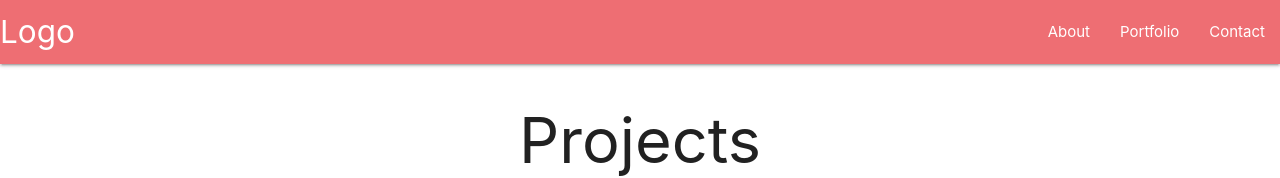
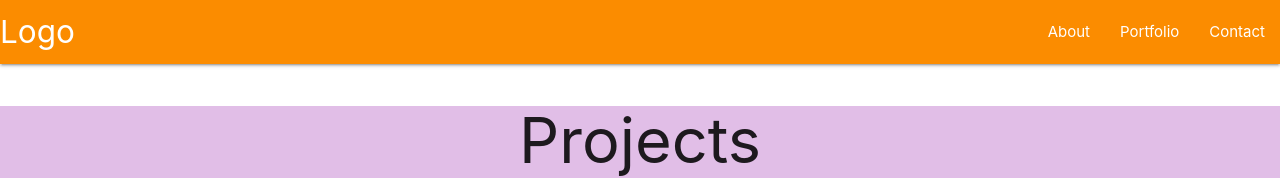
Before and after one commit to afbrown1216/portfolio, a React (Create React App) app: page /portfolio in a window 1280 px wide. Shown: the top 178 px of the page. Built offline with nearby package versions, Linux system fonts and the light colour scheme.

Commit message:
added some background colors

```diff
--- a/src/Components/Navbar/Navbar.js
+++ b/src/Components/Navbar/Navbar.js
@@ -6,7 +6,7 @@ const Navbar = () => {
     return (
         <div>
             <nav>
-                <div className="nav-wrapper">
+                <div className="nav-wrapper orange darken-1">
                 <a className="brand-logo">Logo</a>
                     <ul id="nav-mobile" className="right hide-on-med-and-down">
                         <li><Link to="/" >About</Link></li>
--- a/src/Components/Project/Project.js
+++ b/src/Components/Project/Project.js
@@ -5,7 +5,7 @@ const Project = (props) => {
     return (
 
             <div class="col s6">
-                <div className="card medium">
+                <div className="card medium hoverable">
                     <div className="card-image waves-effect waves-block waves-light">
                         <img className="activator" style={imgStyle} src={props.image} alt="Project preview image"/>
                     </div>
--- a/src/pages/Portfolio.js
+++ b/src/pages/Portfolio.js
@@ -8,7 +8,7 @@ class Portfolio extends Component {
     }
     render() {
         return (
-            <div>
+            <div className=" purple lighten-4">
                 <h1 className="center-align"> Projects </h1>
                 <div className="row">
                     {this.state.projects.map(project => (
```
Also changed, not shown: src/App.css (added).
